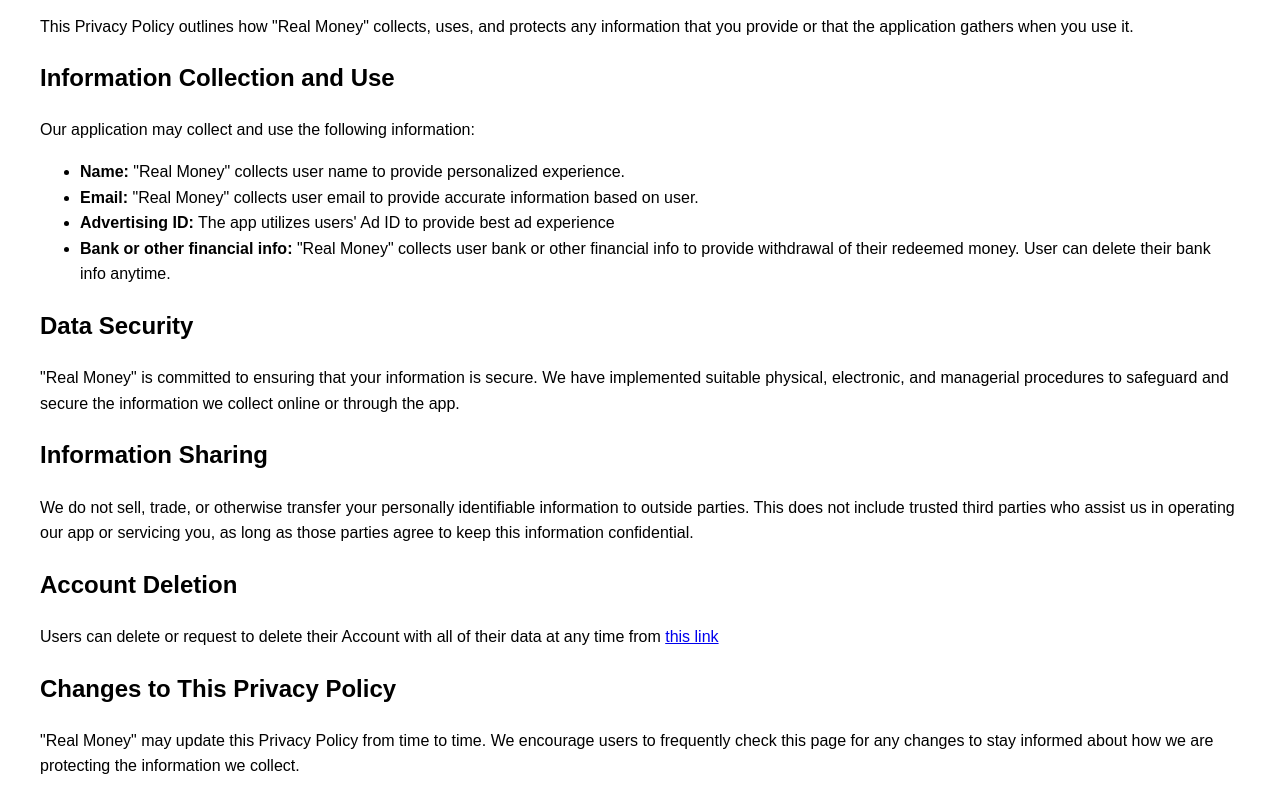
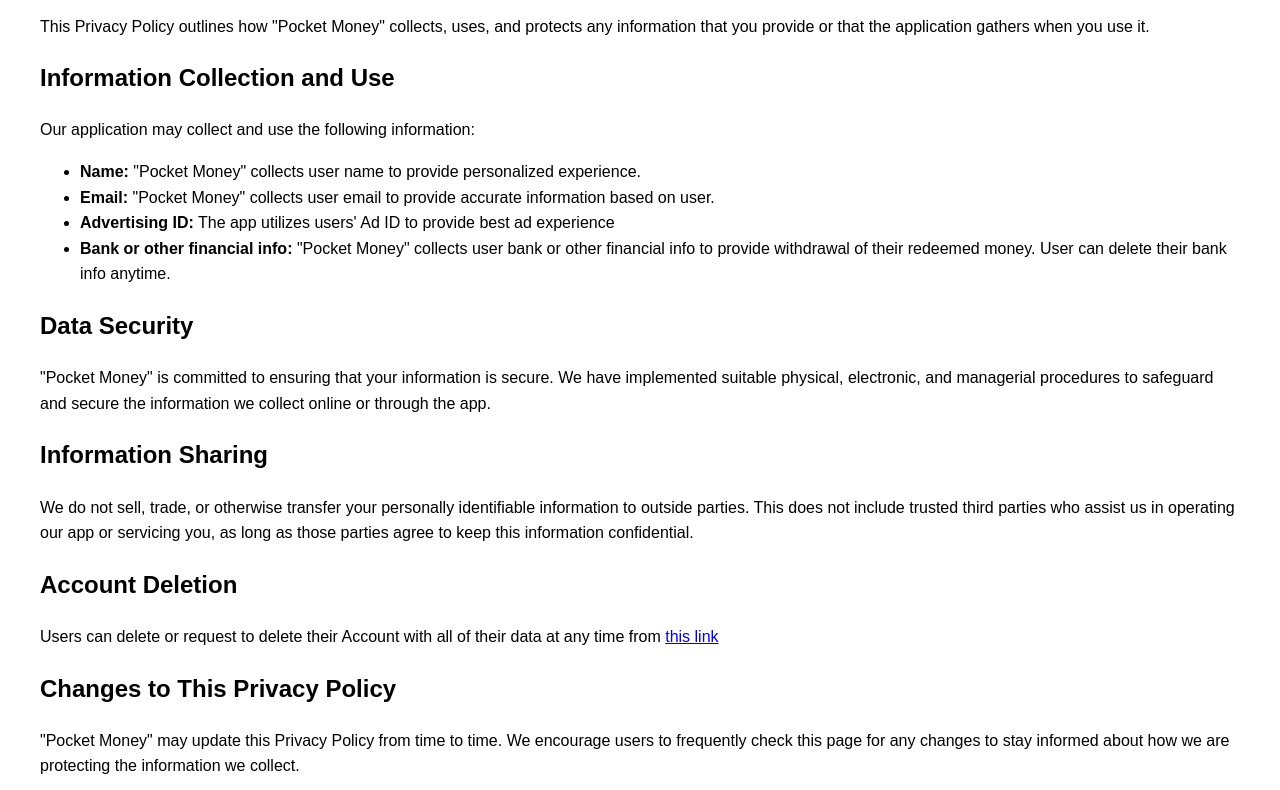
Before and after one commit to zisunal/zisunal.github.io, a website: page real-money/index.html in a window 1280 px wide. Shown: the part 146-936 px from the top of the page. Drawn offline with Linux system fonts and the light colour scheme.

Commit message:
Update index.html

```diff
--- a/real-money/index.html
+++ b/real-money/index.html
@@ -3,7 +3,7 @@
 <head>
     <meta charset="UTF-8">
     <meta name="viewport" content="width=device-width, initial-scale=1.0">
-    <title>Real Money - Privacy Policy</title>
+    <title>Pocket Money - Privacy Policy</title>
     <link rel="shortcut icon" href="./img/real_money_icon.png" type="image/x-icon">
 
     <style>
@@ -28,24 +28,24 @@
     </style>
 </head>
 <body>
-    <h1>Privacy Policy for Real Money</h1>
+    <h1>Privacy Policy for Pocket Money</h1>
 
-    <p>This Privacy Policy outlines how "Real Money" collects, uses, and protects any information that you provide or that the application gathers when you use it.</p>
+    <p>This Privacy Policy outlines how "Pocket Money" collects, uses, and protects any information that you provide or that the application gathers when you use it.</p>
 
     <h2>Information Collection and Use</h2>
 
     <p>Our application may collect and use the following information:</p>
 
     <ul>
-        <li><strong>Name:</strong> "Real Money" collects user name to provide personalized experience.</li>
-        <li><strong>Email:</strong> "Real Money" collects user email to provide accurate information based on user.</li>
+        <li><strong>Name:</strong> "Pocket Money" collects user name to provide personalized experience.</li>
+        <li><strong>Email:</strong> "Pocket Money" collects user email to provide accurate information based on user.</li>
         <li><strong>Advertising ID:</strong> The app utilizes users' Ad ID to provide best ad experience </li>
-        <li><strong>Bank or other financial info:</strong> "Real Money" collects user bank or other financial info to provide withdrawal of their redeemed money. User can delete their bank info anytime.</li>
+        <li><strong>Bank or other financial info:</strong> "Pocket Money" collects user bank or other financial info to provide withdrawal of their redeemed money. User can delete their bank info anytime.</li>
     </ul>
 
     <h2>Data Security</h2>
 
-    <p>"Real Money" is committed to ensuring that your information is secure. We have implemented suitable physical, electronic, and managerial procedures to safeguard and secure the information we collect online or through the app.</p>
+    <p>"Pocket Money" is committed to ensuring that your information is secure. We have implemented suitable physical, electronic, and managerial procedures to safeguard and secure the information we collect online or through the app.</p>
 
     <h2>Information Sharing</h2>
 
@@ -57,7 +57,7 @@
 
     <h2>Changes to This Privacy Policy</h2>
 
-    <p>"Real Money" may update this Privacy Policy from time to time. We encourage users to frequently check this page for any changes to stay informed about how we are protecting the information we collect.</p>
+    <p>"Pocket Money" may update this Privacy Policy from time to time. We encourage users to frequently check this page for any changes to stay informed about how we are protecting the information we collect.</p>
 
     <h2>Contact Us</h2>
 
```
